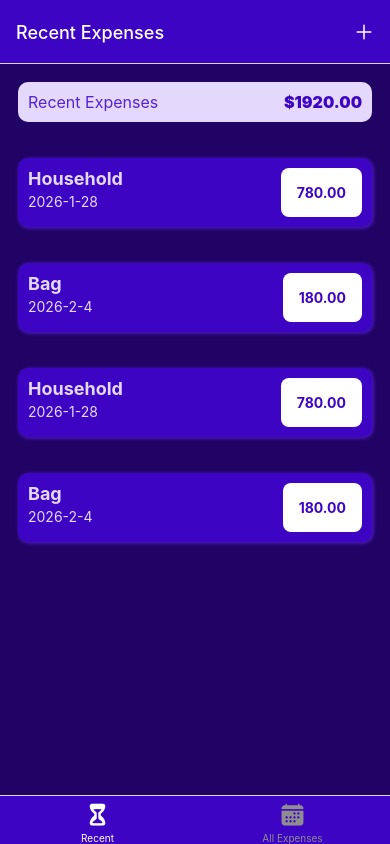
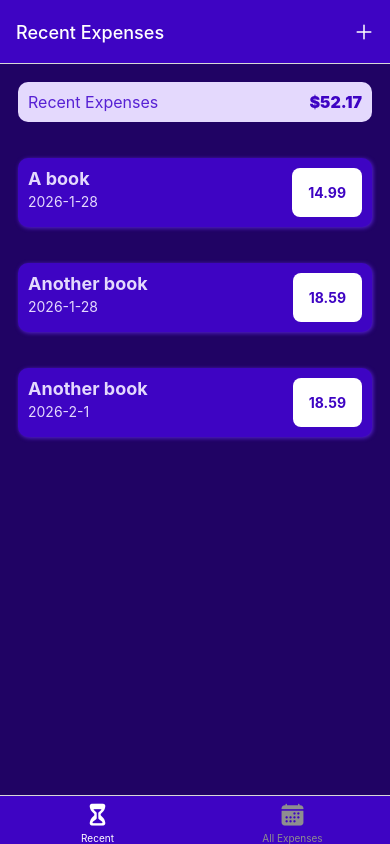
Before and after one commit to pavithra-muniraju/RN_Expense_Tracker_App, a React Native app: screen / in a window 390 px wide. Built offline with nearby package versions, Linux system fonts and the light colour scheme.

Commit message:
Modified expenses

```diff
--- a/screens/ManageExpenses.js
+++ b/screens/ManageExpenses.js
@@ -1,13 +1,15 @@
-import { useLayoutEffect } from "react";
+import { useContext, useLayoutEffect } from "react";
 import { StyleSheet, View } from "react-native";
 import IconButton from '../UI/IconButton'
 import { GlobalStyles } from "../constants/styles";
 import Button from "../UI/Button";
+import { ExpensesContext } from "../store/ExpensesContext";
 function ManageExpenses({ route, navigation }) {
 
     const expenseId = route.params?.expenseId;
     const isEditing = !!expenseId;
 
+    const expensesContext = useContext(ExpensesContext);
     useLayoutEffect(() => {
         navigation.setOptions({
             title: isEditing ? 'Edit Expenses' : 'Add Expenses'
@@ -15,6 +17,7 @@ function ManageExpenses({ route, navigation }) {
     }, [navigation, isEditing])
 
     function deleteExpenseHandler() {
+        expensesContext.deleteExpense(expenseId);
         navigation.goBack();
     }
 
@@ -23,6 +26,23 @@ function ManageExpenses({ route, navigation }) {
     }
 
     function confirmHandler() {
+        if (isEditing) {
+            expensesContext.updateExpense(expenseId,
+                {
+                    desc: 'test',
+                    amount: 99,
+                    date: new Date('2020-05-19')
+                }
+            )
+        } else {
+            expensesContext.addExpense(
+                {
+                    desc: 'test',
+                    amount: 99,
+                    date: new Date('2020-05-19')
+                }
+            )
+        }
         navigation.goBack();
     }
 
--- a/screens/RecentExpenses.js
+++ b/screens/RecentExpenses.js
@@ -8,8 +8,8 @@ import { getDateMinusDate } from "../util/date";
 function RecentExpenses() {
 
     const expensesContext = useContext(ExpensesContext);
-
-    const recentExpenses = expensesContext.expenses.filter((expense) => {
+    console.log(expensesContext.expenses.filter(exp => exp.id))
+    const recentExpenses = expensesContext.expenses?.filter((expense) => {
         const today = new Date();
         const date7daysAgo = getDateMinusDate(today, 7);
         return expense.date > date7daysAgo;
--- a/store/ExpensesContext.js
+++ b/store/ExpensesContext.js
@@ -1,119 +1,117 @@
-import { createContext, useReducer } from "react";
+import { createContext, useReducer } from 'react';
 
-export const Dummy_Expenses = [
+const DUMMY_EXPENSES = [
   {
     id: 'e1',
-        desc: 'pair of shoes',
-        amount: 200,
-        date: new Date('2025-11-23')
+    desc: 'A pair of shoes',
+    amount: 59.99,
+    date: new Date('2025-12-19'),
   },
   {
     id: 'e2',
-        desc: 'pair of trouser',
-        amount: 2000,
-        date: new Date('2025-12-23')
+    desc: 'A pair of trousers',
+    amount: 89.29,
+    date: new Date('2022-01-05'),
   },
   {
     id: 'e3',
-        desc: 'Groseries',
-        amount: 600,
-        date: new Date('2025-12-29')
+    desc: 'Some bananas',
+    amount: 5.99,
+    date: new Date('2021-12-01'),
   },
   {
     id: 'e4',
-        desc: 'Book',
-        amount: 780,
-        date: new Date('2026-02-23')
+    desc: 'A book',
+    amount: 14.99,
+    date: new Date('2026-02-28'),
   },
   {
     id: 'e5',
-        desc: 'Household',
-        amount: 780,
-        date: new Date('2026-02-28')
+    desc: 'Another book',
+    amount: 18.59,
+    date: new Date('2026-02-28'),
   },
   {
     id: 'e6',
-        desc: 'Bag',
-        amount: 180,
-        date: new Date('2026-03-04')
+    desc: 'A pair of trousers',
+    amount: 89.29,
+    date: new Date('2022-01-05'),
   },
   {
-        id: 'e14',
-        desc: 'Book',
-        amount: 780,
-        date: new Date('2026-02-23')
+    id: 'e7',
+    desc: 'Some bananas',
+    amount: 5.99,
+    date: new Date('2021-12-01'),
   },
   {
-        id: 'e15',
-        desc: 'Household',
-        amount: 780,
-        date: new Date('2026-02-28')
+    id: 'e8',
+    desc: 'A book',
+    amount: 14.99,
+    date: new Date('2022-02-19'),
   },
   {
-        id: 'e16',
-        desc: 'Bag',
-        amount: 180,
-        date: new Date('2026-03-04')
-    }
-]
+    id: 'e9',
+    desc: 'Another book',
+    amount: 18.59,
+    date: new Date('2026-03-01'),
+  },
+];
 
 export const ExpensesContext = createContext({
   expenses: [],
-    addExpense: ({ desc, amount, date }) => { },
-    deleteExpense: (id) => { },
-    updateExpense: (id, { desc, amount, date }) => { }
+  addExpense: ({ desc, amount, date }) => {},
+  deleteExpense: (id) => {},
+  updateExpense: (id, { desc, amount, date }) => {},
 });
 
 function expensesReducer(state, action) {
   switch (action.type) {
-
     case 'ADD':
-            const id = new Date.toString() + Math.random().toString();
-            return [{...action.payload, id: id}, ...state ]
-
+      const id = new Date().toString() + Math.random().toString();
+      return [{ ...action.payload, id: id }, ...state];
     case 'UPDATE':
-            const updateExpenseIndex = state.findIndex(
-                (expense) => expense.id == action.payload.id
+      const updatableExpenseIndex = state.findIndex(
+        (expense) => expense.id === action.payload.id
       );
-
-            const updatableExpense = state[updateExpenseIndex];
-            const updatedExpenseItem = {...updatableExpense, ...action.payload.data};
-
-            const updatedExpensesArray = [...state];
-
-            updatedExpensesArray[updateExpenseIndex] = updatedExpenseItem;
-            return updatedExpensesArray;
-
+      const updatableExpense = state[updatableExpenseIndex];
+      const updatedItem = { ...updatableExpense, ...action.payload.data };
+      const updatedExpenses = [...state];
+      updatedExpenses[updatableExpenseIndex] = updatedItem;
+      return updatedExpenses;
     case 'DELETE':
-            return state.filter((expense) => expense.id !== action.payload)
+      return state.filter((expense) => expense.id !== action.payload);
     default:
       return state;
   }
 }
 
-export default function ExpensesContextProvider({ children }) {
+function ExpensesContextProvider({ children }) {
+  const [expensesState, dispatch] = useReducer(expensesReducer, DUMMY_EXPENSES);
 
-    const [expensesState, dispatch] = useReducer(expensesReducer, Dummy_Expenses)
-
-    function addExpense({expenseDate}) {
-        dispatch({type: 'ADD', payload: expenseDate});
+  function addExpense(expenseData) {
+    dispatch({ type: 'ADD', payload: expenseData });
   }
 
   function deleteExpense(id) {
-        dispatch({type: 'DELETE', payload: id})
+    dispatch({ type: 'DELETE', payload: id });
   }
 
-    function updateExpense(id, expenseDate) {
-        dispatch({type: 'UPDATE', payload: { id: id, data: expenseDate}})
+  function updateExpense(id, expenseData) {
+    dispatch({ type: 'UPDATE', payload: { id: id, data: expenseData } });
   }
 
   const value = {
     expenses: expensesState,
     addExpense: addExpense,
     deleteExpense: deleteExpense,
-        updateExpense: updateExpense
+    updateExpense: updateExpense,
+  };
+
+  return (
+    <ExpensesContext.Provider value={value}>
+      {children}
+    </ExpensesContext.Provider>
+  );
 }
-    return (
-        <ExpensesContext.Provider value={value}>{children}</ExpensesContext.Provider>
-    )
-}
+
+export default ExpensesContextProvider;
```
Lines whose indentation alone changed are shown as unchanged.
